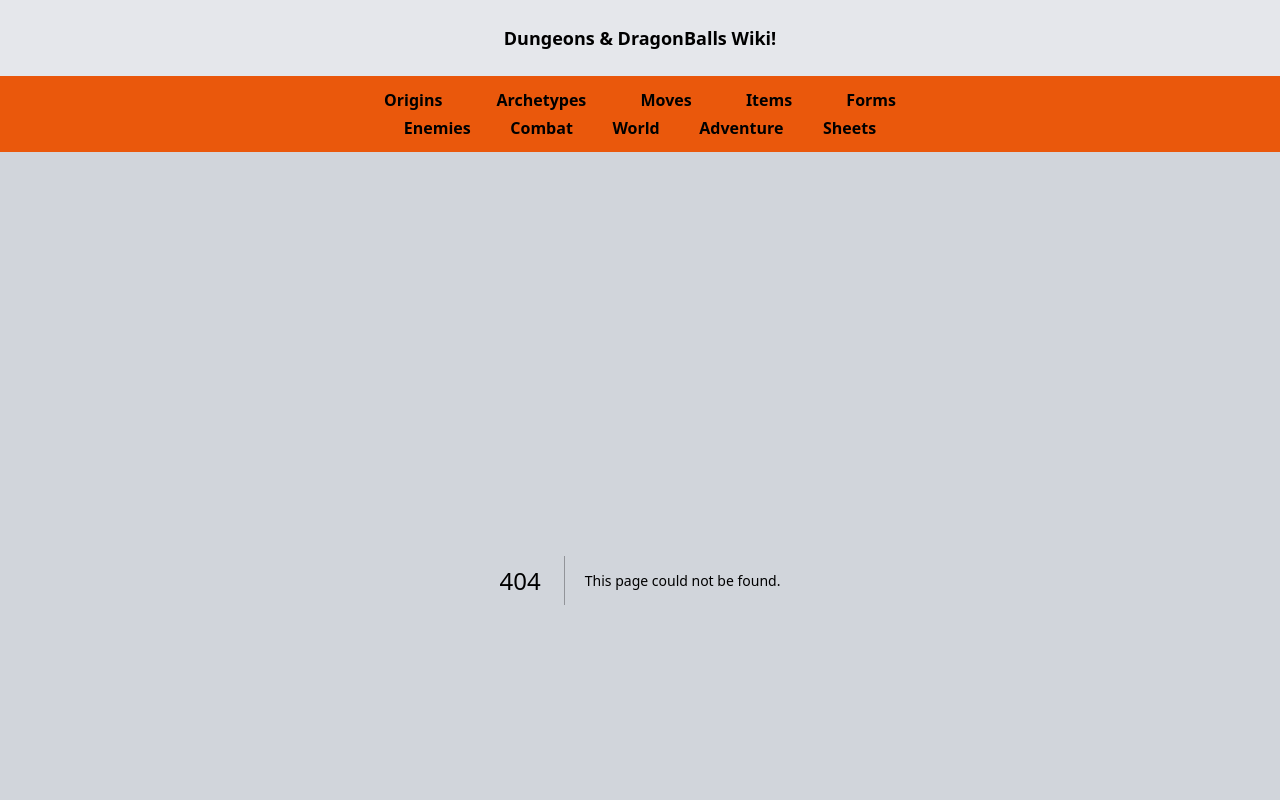
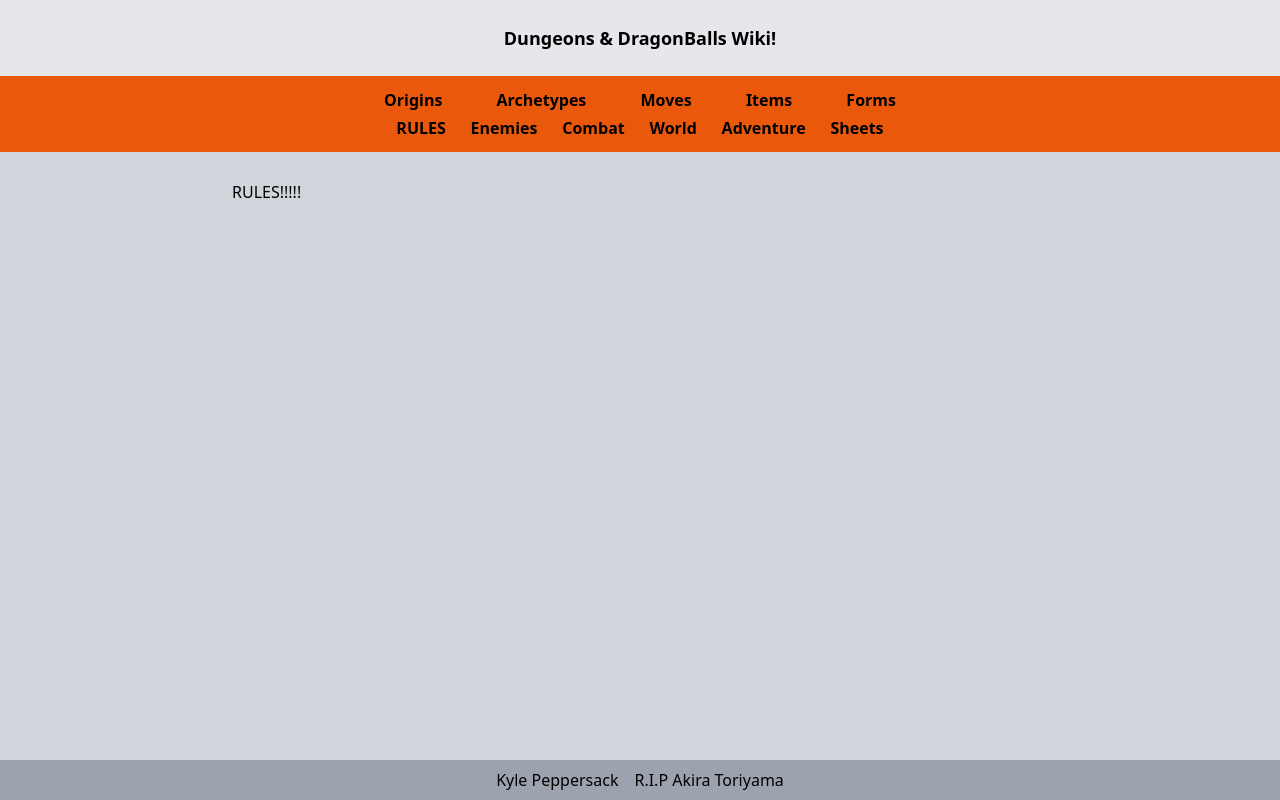
Before and after one commit to KylePep/ddbwiki, a Next.js app: page /rules in a window 1280 px wide. Before the commit this address had no page. Shown: the top 800 px of the page. Built offline with nearby package versions, Linux system fonts and the light colour scheme.

Commit message:
Created Rules page and nav link

```diff
--- a/app/nav/Nav.tsx
+++ b/app/nav/Nav.tsx
@@ -24,6 +24,7 @@ export default function Nav() {
           <Link href={"/forms"}>{pathName !=="/forms" ? `Forms` : `FORMS`}</Link>
         </div>
         <div className='flex justify-around'>
+          <Link href={"/rules"}>{pathName !=="/rules" ? `Rules` : `RULES`}</Link>
           <Link href={"/enemies"}>{pathName !=="/enemies" ? `Enemies` : `ENEMIES`}</Link>
           <Link href={"/combat"}>{pathName !=="/combat" ? `Combat` : `COMBAT`}</Link>
           <Link href={"/world"}>{pathName !== "/world" ? `World` : `WORLD`}</Link>
--- /dev/null
+++ b/app/rules/page.tsx
@@ -0,0 +1,9 @@
+import React from 'react'
+
+export default function page() {
+  return (
+    <div>
+      RULES!!!!!
+    </div>
+  )
+}
```
